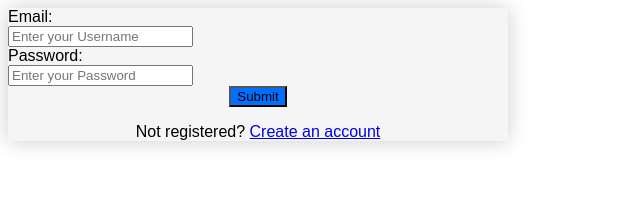
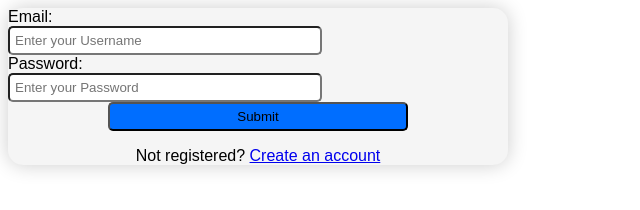
Before and after one commit to NicoRufini/web1, a plain HTML site: page Lezione3/Esercizio1/esercizio1.html in a window 1280 px wide. Shown: the whole page, without its empty margins (0-640 px from the left). Drawn offline with Linux system fonts and the light colour scheme.

Commit message:
fuhoisuhgi

```diff
--- a/Lezione3/Esercizio1/esercizio1.html
+++ b/Lezione3/Esercizio1/esercizio1.html
@@ -10,12 +10,12 @@ Nella pagina proporre all'utente il link per la registrazione qualora non fosse
     <head>
         <title>ESERCIZIO 1: costruiamo una form per il login</title>
         <style>
-            body {text-align: center; justify-content: center; font-family: sans-serif;}
-            .main {text-align: center; width: 500px; background-color: whitesmoke; box-shadow: 0 0 20px rgba(0, 0, 0, 0.2);}
-            label {display: block; text-align: start;}
-            input {display: block;}
+            body {text-align: center; font-family: sans-serif;}
+            .main {text-align: center; width: 500px; background-color: whitesmoke; box-shadow: 0 0 20px rgba(0, 0, 0, 0.2); border-radius: 15px;}
+            label {display: block; text-align: start; width: 100%;}
+            input {display: block; width: 60%; padding: 1%; border-radius: 5px;}
             #nore {text-align: center;}
-            button {background-color: rgb(0, 110, 255);}
+            button {background-color: rgb(0, 110, 255); width: 60%; padding: 1%; border-radius: 5px;}
 
         </style>
     </head>
```
